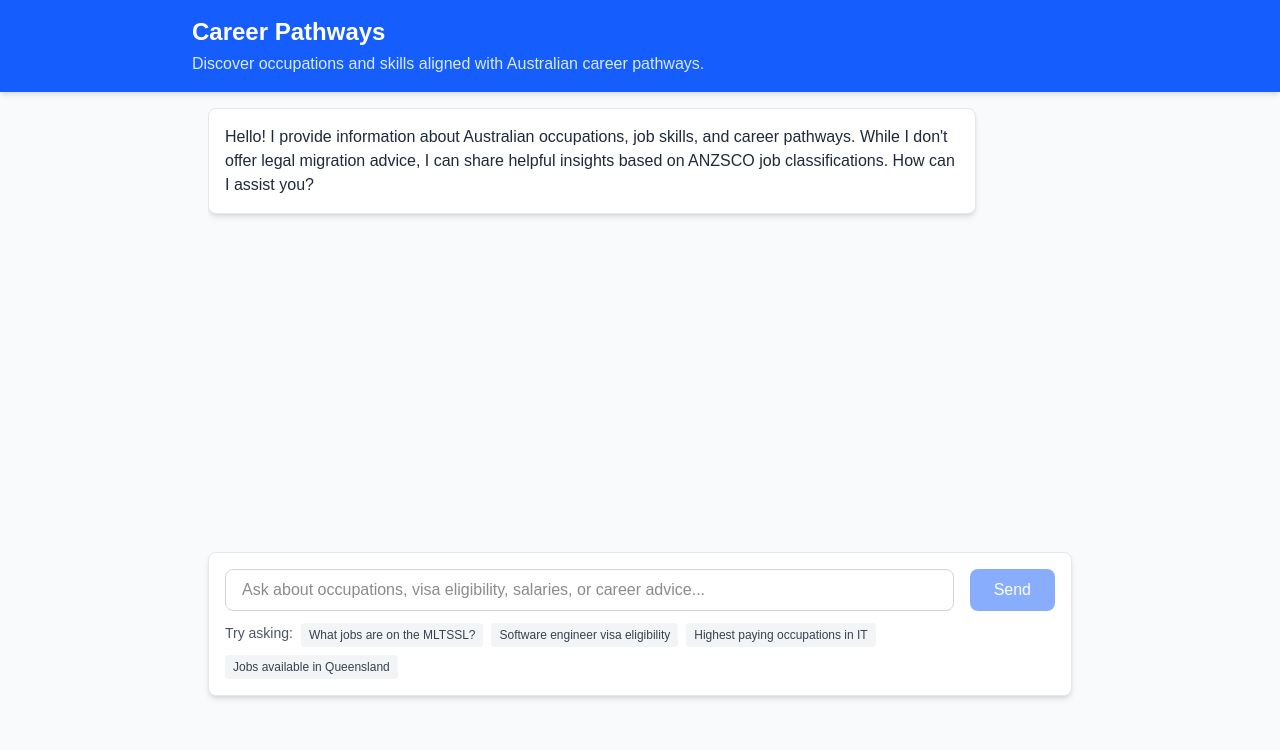
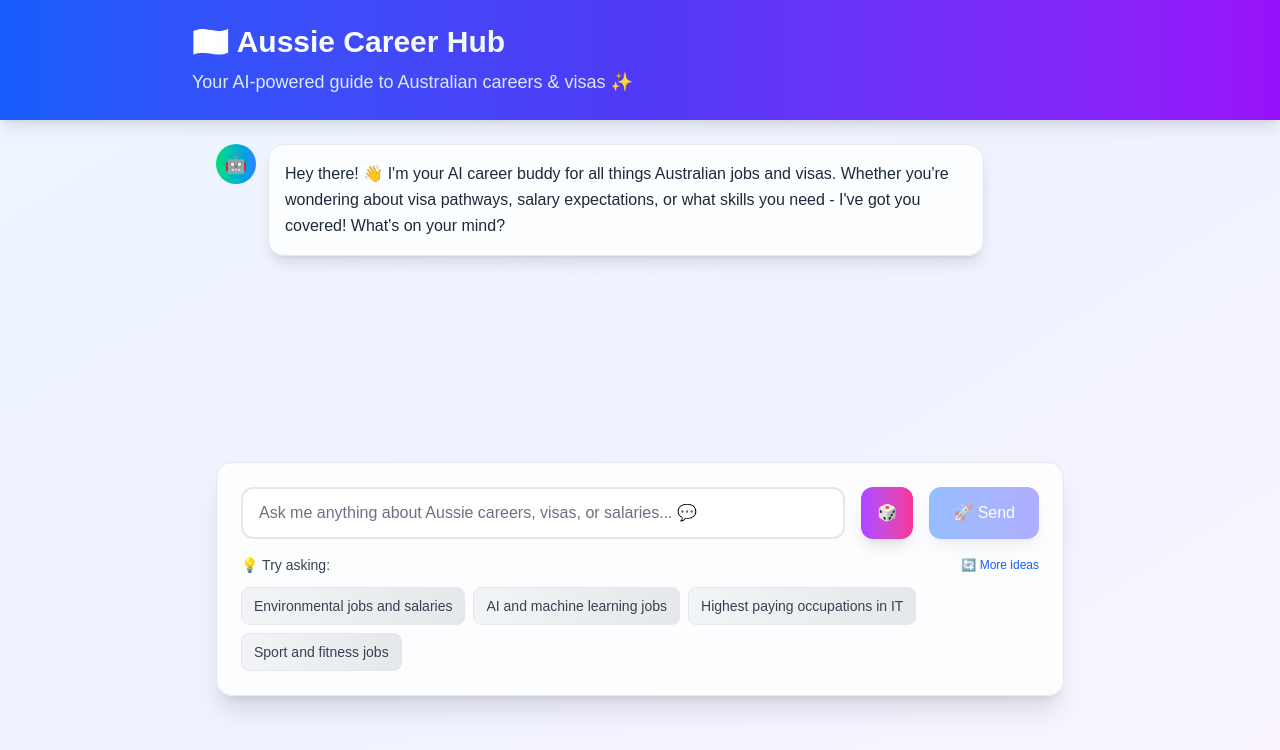
Before and after one commit to ProjectKami123/pathwayai, a Next.js app: page / in a window 1280 px wide. Shown: the top 750 px of the page. Built offline with nearby package versions, Linux system fonts and the light colour scheme.

Commit message:
UI and im feeling lucky button

```diff
--- a/app/page.js
+++ b/app/page.js
@@ -1,17 +1,85 @@
 'use client';
 
 import { useState, useRef, useEffect } from 'react';
+
+// Extended list of engaging questions for young adults
+const SUGGESTION_QUESTIONS = [
+  "What jobs are on the MLTSSL?",
+  "Software engineer visa eligibility",
+  "Highest paying occupations in IT",
+  "Jobs available in Queensland",
+  "Which trades are in demand?",
+  "Best paying jobs for graduates",
+  "Creative industry opportunities",
+  "Healthcare jobs with good prospects",
+  "Remote work friendly occupations",
+  "Jobs that don't require uni degrees",
+  "What's hot in cybersecurity?",
+  "Teaching jobs across Australia",
+  "Finance sector career paths",
+  "Environmental jobs and salaries",
+  "Digital marketing opportunities",
+  "Gaming industry careers",
+  "Social media related jobs",
+  "Data science career options",
+  "UX/UI designer prospects",
+  "Renewable energy job market",
+  "Food industry opportunities",
+  "Tourism and hospitality careers",
+  "Sport and fitness jobs",
+  "Mental health career paths",
+  "AI and machine learning jobs"
+];
+
+// Random occupation queries for "Surprise Me" feature
+const SURPRISE_QUERIES = [
+  "Tell me about being a UX Designer",
+  "What's it like working as a Data Scientist?",
+  "Show me Software Engineer opportunities",
+  "What about Cybersecurity Specialist roles?",
+  "Tell me about Digital Marketing careers",
+  "What's the deal with being a Nurse?",
+  "Show me Teacher opportunities",
+  "What about Chef and cooking careers?",
+  "Tell me about Psychologist roles",
+  "What's it like being a Physiotherapist?",
+  "Show me Mechanical Engineer jobs",
+  "What about Social Worker positions?",
+  "Tell me about being a Graphic Designer",
+  "What's the scoop on Marketing roles?",
+  "Show me Environmental Scientist jobs"
+];
 
 export default function ChatPage() {
   const [messages, setMessages] = useState([
     {
       role: 'assistant',
-      content: 'Hello! I provide information about Australian occupations, job skills, and career pathways. While I don\'t offer legal migration advice, I can share helpful insights based on ANZSCO job classifications. How can I assist you?'
+      content: 'Hey there! 👋 I\'m your AI career buddy for all things Australian jobs and visas. Whether you\'re wondering about visa pathways, salary expectations, or what skills you need - I\'ve got you covered! What\'s on your mind?'
     }
   ]);
   const [input, setInput] = useState('');
   const [isLoading, setIsLoading] = useState(false);
+  const [currentSuggestions, setCurrentSuggestions] = useState([]);
   const messagesEndRef = useRef(null);
+
+  // Generate 4 random suggestions on component mount and when refreshed
+  useEffect(() => {
+    const getRandomSuggestions = () => {
+      const shuffled = [...SUGGESTION_QUESTIONS].sort(() => 0.5 - Math.random());
+      return shuffled.slice(0, 4);
+    };
+    setCurrentSuggestions(getRandomSuggestions());
+  }, []);
+
+  const refreshSuggestions = () => {
+    const shuffled = [...SUGGESTION_QUESTIONS].sort(() => 0.5 - Math.random());
+    setCurrentSuggestions(shuffled.slice(0, 4));
+  };
+
+  const handleSurpriseMe = () => {
+    const randomQuery = SURPRISE_QUERIES[Math.floor(Math.random() * SURPRISE_QUERIES.length)];
+    setInput(randomQuery);
+  };
 
   const scrollToBottom = () => {
     messagesEndRef.current?.scrollIntoView({ behavior: 'smooth' });
@@ -76,47 +144,64 @@ export default function ChatPage() {
   };
 
   return (
-    <div className="min-h-screen bg-gray-50">
+    <div className="min-h-screen bg-gradient-to-br from-blue-50 via-indigo-50 to-purple-50">
       {/* Header */}
-      <div className="bg-blue-600 text-white p-4 shadow-md">
+      <div className="bg-gradient-to-r from-blue-600 via-indigo-600 to-purple-600 text-white p-6 shadow-lg">
         <div className="max-w-4xl mx-auto">
-          <h1 className="text-2xl font-bold">Career Pathways</h1>
-          <p className="text-blue-100 mt-1">Discover occupations and skills aligned with Australian career pathways.</p>
+          <h1 className="text-3xl font-bold bg-gradient-to-r from-white to-blue-100 bg-clip-text text-transparent">
+            🇦🇺 Aussie Career Hub
+          </h1>
+          <p className="text-blue-100 mt-2 text-lg">Your AI-powered guide to Australian careers & visas ✨</p>
         </div>
       </div>
 
       {/* Chat Container */}
-      <div className="max-w-4xl mx-auto p-4 h-[calc(100vh-180px)] flex flex-col">
+      <div className="max-w-4xl mx-auto p-6 h-[calc(100vh-200px)] flex flex-col">
         {/* Messages Area */}
-        <div className="flex-1 overflow-y-auto mb-4 space-y-4">
+        <div className="flex-1 overflow-y-auto mb-6 space-y-6">
           {messages.map((message, index) => (
             <div
               key={index}
               className={`flex ${message.role === 'user' ? 'justify-end' : 'justify-start'}`}
             >
+              <div className={`flex items-start space-x-3 max-w-3xl ${message.role === 'user' ? 'flex-row-reverse space-x-reverse' : ''}`}>
+                {/* Avatar */}
+                <div className={`flex-shrink-0 w-10 h-10 rounded-full flex items-center justify-center text-lg ${
+                  message.role === 'user'
+                    ? 'bg-gradient-to-r from-blue-500 to-purple-500 text-white'
+                    : 'bg-gradient-to-r from-green-400 to-blue-500 text-white'
+                }`}>
+                  {message.role === 'user' ? '👤' : '🤖'}
+                </div>
+
+                {/* Message Bubble */}
                 <div
-                className={`max-w-3xl rounded-lg p-4 ${
+                  className={`rounded-2xl p-4 shadow-lg backdrop-blur-sm ${
                     message.role === 'user'
-                    ? 'bg-blue-600 text-white'
+                      ? 'bg-gradient-to-r from-blue-500 to-purple-500 text-white'
                       : message.error
-                    ? 'bg-red-100 text-red-800 border border-red-200'
-                    : 'bg-white text-gray-800 shadow-md border border-gray-200'
+                      ? 'bg-red-50 text-red-800 border-2 border-red-200'
+                      : 'bg-white/80 text-gray-800 border border-gray-200'
                   }`}
                 >
-                <div className="whitespace-pre-wrap">{message.content}</div>
+                  <div className="whitespace-pre-wrap leading-relaxed">{message.content}</div>
 
                   {/* Show metadata for assistant responses */}
                   {message.role === 'assistant' && message.metadata && (
-                  <div className="mt-3 pt-3 border-t border-gray-200 text-sm text-gray-600">
-                    <div className="flex items-center gap-2">
-                      <span className="font-medium">📊 Data:</span>
-                      <span>{message.metadata.matches} matches found</span>
+                    <div className="mt-4 pt-3 border-t border-gray-200/50">
+                      <div className="flex items-center gap-2 text-sm text-gray-600">
+                        <span className="inline-flex items-center gap-1 bg-blue-100 text-blue-800 px-2 py-1 rounded-full text-xs font-medium">
+                          📊 {message.metadata.matches} matches
+                        </span>
                         {message.metadata.relevantData?.length > 0 && (
-                        <span>• {message.metadata.relevantData.length} relevant occupations</span>
+                          <span className="inline-flex items-center gap-1 bg-green-100 text-green-800 px-2 py-1 rounded-full text-xs font-medium">
+                            ✨ {message.metadata.relevantData.length} relevant jobs
+                          </span>
                         )}
                       </div>
                     </div>
                   )}
+                </div>
               </div>
             </div>
           ))}
@@ -124,14 +209,19 @@ export default function ChatPage() {
           {/* Loading indicator */}
           {isLoading && (
             <div className="flex justify-start">
-              <div className="bg-white rounded-lg p-4 shadow-md border border-gray-200 max-w-3xl">
-                <div className="flex items-center space-x-2">
+              <div className="flex items-start space-x-3 max-w-3xl">
+                <div className="flex-shrink-0 w-10 h-10 rounded-full bg-gradient-to-r from-green-400 to-blue-500 flex items-center justify-center text-lg text-white">
+                  🤖
+                </div>
+                <div className="bg-white/80 backdrop-blur-sm rounded-2xl p-4 shadow-lg border border-gray-200">
+                  <div className="flex items-center space-x-3">
                     <div className="flex space-x-1">
-                    <div className="w-2 h-2 bg-gray-400 rounded-full animate-bounce"></div>
-                    <div className="w-2 h-2 bg-gray-400 rounded-full animate-bounce" style={{ animationDelay: '0.1s' }}></div>
-                    <div className="w-2 h-2 bg-gray-400 rounded-full animate-bounce" style={{ animationDelay: '0.2s' }}></div>
+                      <div className="w-2 h-2 bg-blue-400 rounded-full animate-bounce"></div>
+                      <div className="w-2 h-2 bg-indigo-400 rounded-full animate-bounce" style={{ animationDelay: '0.1s' }}></div>
+                      <div className="w-2 h-2 bg-purple-400 rounded-full animate-bounce" style={{ animationDelay: '0.2s' }}></div>
                     </div>
-                  <span className="text-gray-600 text-sm">Searching database and generating response...</span>
+                    <span className="text-gray-600 text-sm font-medium">Searching my brain... 🧠</span>
+                  </div>
                 </div>
               </div>
             </div>
@@ -141,44 +231,59 @@ export default function ChatPage() {
         </div>
 
         {/* Input Form */}
-        <form onSubmit={handleSubmit} className="bg-white rounded-lg shadow-md border border-gray-200 p-4">
+        <form onSubmit={handleSubmit} className="bg-white/80 backdrop-blur-sm rounded-2xl shadow-xl border border-gray-200 p-6">
           <div className="flex space-x-4">
             <input
               type="text"
               value={input}
               onChange={(e) => setInput(e.target.value)}
-              placeholder="Ask about occupations, visa eligibility, salaries, or career advice..."
-              className="flex-1 border border-gray-300 rounded-lg px-4 py-2 focus:outline-none focus:ring-2 focus:ring-blue-500 focus:border-transparent"
+              placeholder="Ask me anything about Aussie careers, visas, or salaries... 💬"
+              className="flex-1 border-2 border-gray-200 rounded-xl px-4 py-3 focus:outline-none focus:ring-2 focus:ring-blue-500 focus:border-transparent bg-white/50 backdrop-blur-sm placeholder-gray-500"
               disabled={isLoading}
             />
             <button
+              type="button"
+              onClick={handleSurpriseMe}
+              disabled={isLoading}
+              className="bg-gradient-to-r from-purple-500 to-pink-500 hover:from-purple-600 hover:to-pink-600 text-white px-4 py-3 rounded-xl font-medium transition-all duration-200 disabled:opacity-50 disabled:cursor-not-allowed shadow-lg hover:shadow-xl transform hover:-translate-y-0.5"
+              title="Surprise Me!"
+            >
+              🎲
+            </button>
+            <button
               type="submit"
               disabled={isLoading || !input.trim()}
-              className="bg-blue-600 text-white px-6 py-2 rounded-lg hover:bg-blue-700 focus:outline-none focus:ring-2 focus:ring-blue-500 focus:ring-offset-2 disabled:opacity-50 disabled:cursor-not-allowed transition-colors"
+              className="bg-gradient-to-r from-blue-500 to-indigo-500 hover:from-blue-600 hover:to-indigo-600 text-white px-6 py-3 rounded-xl font-medium transition-all duration-200 disabled:opacity-50 disabled:cursor-not-allowed shadow-lg hover:shadow-xl transform hover:-translate-y-0.5"
             >
-              {isLoading ? 'Sending...' : 'Send'}
+              {isLoading ? '⏳ Thinking...' : '🚀 Send'}
             </button>
           </div>
 
           {/* Quick suggestions */}
-          <div className="mt-3 flex flex-wrap gap-2">
-            <span className="text-sm text-gray-600">Try asking:</span>
-            {[
-              "What jobs are on the MLTSSL?",
-              "Software engineer visa eligibility",
-              "Highest paying occupations in IT",
-              "Jobs available in Queensland"
-            ].map((suggestion, index) => (
+          <div className="mt-4 space-y-3">
+            <div className="flex items-center justify-between">
+              <span className="text-sm font-medium text-gray-700">💡 Try asking:</span>
+              <button
+                type="button"
+                onClick={refreshSuggestions}
+                className="text-xs text-blue-600 hover:text-blue-800 font-medium transition-colors"
+              >
+                🔄 More ideas
+              </button>
+            </div>
+            <div className="flex flex-wrap gap-2">
+              {currentSuggestions.map((suggestion, index) => (
                 <button
                   key={index}
                   type="button"
                   onClick={() => setInput(suggestion)}
                   disabled={isLoading}
-                className="text-xs bg-gray-100 hover:bg-gray-200 text-gray-700 px-2 py-1 rounded transition-colors disabled:opacity-50"
+                  className="text-sm bg-gradient-to-r from-gray-100 to-gray-200 hover:from-blue-100 hover:to-indigo-100 text-gray-700 hover:text-blue-800 px-3 py-2 rounded-lg transition-all duration-200 disabled:opacity-50 border border-gray-200 hover:border-blue-300 transform hover:-translate-y-0.5 hover:shadow-md"
                 >
                   {suggestion}
                 </button>
               ))}
+            </div>
           </div>
         </form>
       </div>
```
Lines whose indentation alone changed are shown as unchanged.
